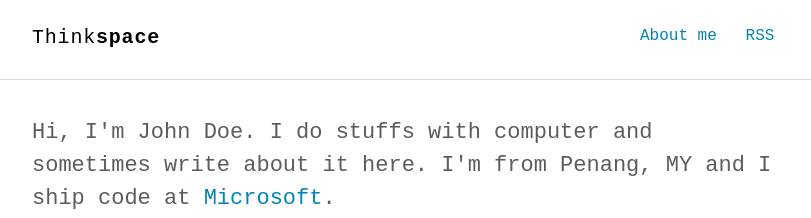
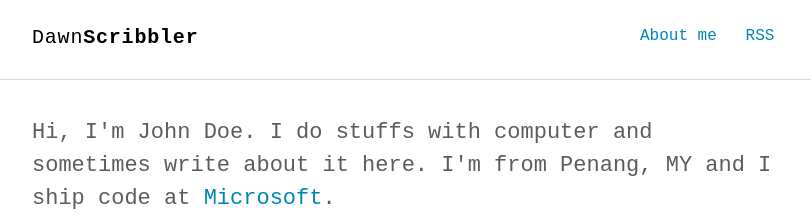
Before and after one commit to soulatcrossroad/dawnscribbler.github.io, a Jekyll site: the page built from index.html, in a window 1280 px wide. Shown: the top 218 px of the page, without its empty margins (232-1043 px from the left). Built offline with Jekyll 4.4.1, drawn with Linux system fonts in a browser that asks for light colours; some web fonts are replaced.

Commit message:
Update _config.yml

```diff
--- a/_config.yml
+++ b/_config.yml
@@ -1,6 +1,6 @@
 # Site settings
-title_left    : "Think"
-title_right   : "space" # default: ""
+title_left    : "Dawn"
+title_right   : "Scribbler" # default: ""
 description   : "Minimalist Jekyll theme for technical writing blog."
 keywords      : "Jekyll, theme, free, download, SEO, blog, web, minimalist, thinkspace"
 url           : https://dawnscribbler.github.io/ # site url
```
